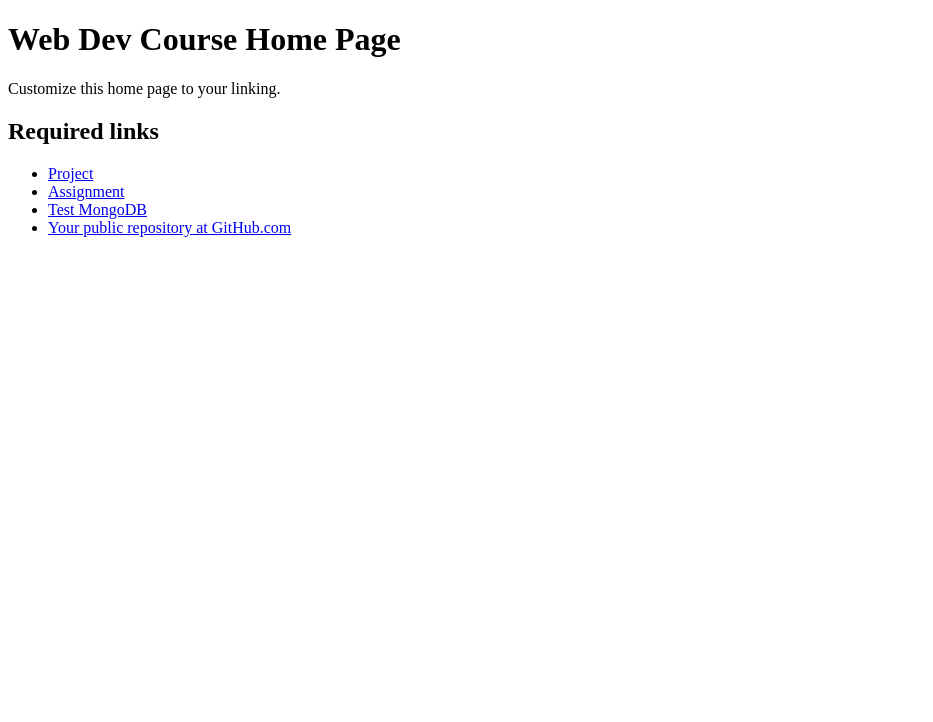
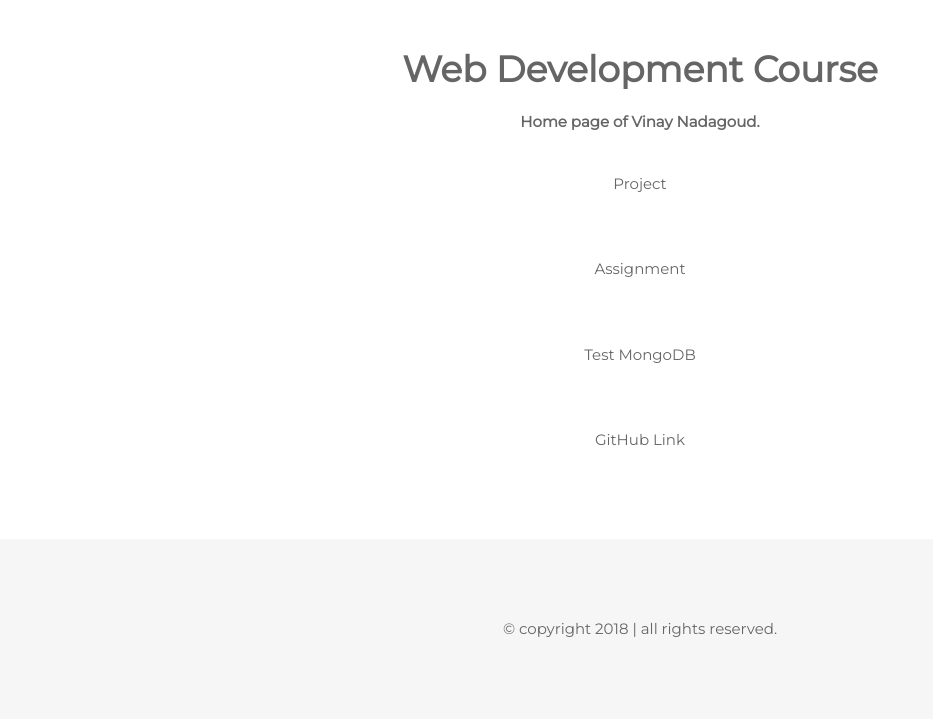
Before and after one commit to n-vin/nadagoud-vinay-webdev, a website: page web-dev-vin/public/index.html in a window 1280 px wide. Shown: the whole page, without its empty margins (0-933 px from the left). Drawn offline with nearby package versions, Linux system fonts and the light colour scheme.

Commit message:
css modifications

```diff
--- a/web-dev-vin/public/index.html
+++ b/web-dev-vin/public/index.html
@@ -1,30 +1,42 @@
 <!DOCTYPE html>
-<html lang="en">
-<head>
-    <meta charset="UTF-8">
-    <title>Web Dev Course Home Page</title>
-</head>
+<html>
+<title>Web Development Course Home Page</title>
+<meta charset="UTF-8">
+<meta name="viewport" content="width=device-width, initial-scale=1">
+<link rel="stylesheet" href="http://www.w3schools.com/lib/w3.css">
+<link rel="stylesheet" href="https://fonts.googleapis.com/css?family=Montserrat">
+<link rel="stylesheet" href="https://cdnjs.cloudflare.com/ajax/libs/font-awesome/4.7.0/css/font-awesome.min.css">
+<style>
+body,h1 {font-family: "Montserrat", sans-serif}
+img {margin-bottom: -7px}
+.w3-row-padding img {margin-bottom: 12px}
+</style>
 <body>
-    <h1>Web Dev Course Home Page</h1>
 
-    <p>
-        Customize this home page to your linking.
-    </p>
+<!-- !PAGE CONTENT! -->
+<div class="w3-content" style="max-width:1500px">
 
-    <h2>Required links</h2>
-    <ul>
-        <li>
-            <a href="project/index.html">Project</a>
-        </li>
-        <li>
-            <a href="assignment/index.html">Assignment</a>
-        </li>
-        <li>
-            <a href="test/index.html">Test MongoDB</a>
-        </li>
-        <li>
-            <a href="https://github.com/jannunzi/web-dev-template">Your public repository at GitHub.com</a>
-        </li>
-    </ul>
+<!-- Header -->
+<header class="w3-container w3-padding-32 w3-center w3-opacity w3-margin-bottom">
+  <div class="w3-clear"></div>
+  <h1><b>Web Development Course </b></h1>
+  <p><b>Home page of Vinay Nadagoud.</b></p>
+  <p class="w3-padding-16"><a class="w3-btn" href="project/index.html">Project</a></p>
+  <p class="w3-padding-16"><a class="w3-btn" href="assignment/index.html">Assignment</a></p>
+  <p class="w3-padding-16"><a class="w3-btn" href="test/index.html">Test MongoDB</a></p>
+  <p class="w3-padding-16"><a class="w3-btn" href="https://github.com/vinayndgd/nadagoud-vinay-webdev">GitHub Link</a></p>
+</header>
+
+
+
+<!-- End Page Content -->
+</div>
+
+<!-- Footer -->
+<footer class="w3-container w3-padding-64 w3-light-grey w3-center w3-opacity w3-xlarge" style="margin-top:0px">
+  <p class="w3-medium">&copy; copyright 2018 | all rights reserved.</p>
+</footer>
+
+
 </body>
 </html>
```
Also changed, not shown: web-dev-vin/public/assignment/index.html (+33 -5 lines), web-dev-vin/public/project/index.html (+34 -6 lines), web-dev-vin/public/test/index.html (+24 -1 lines), web-dev-vin/test/app.js (+2 -2 lines).
